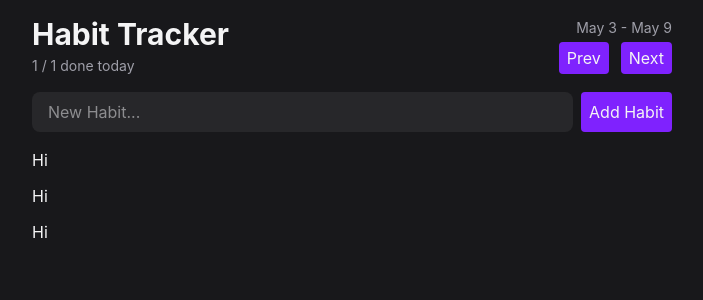
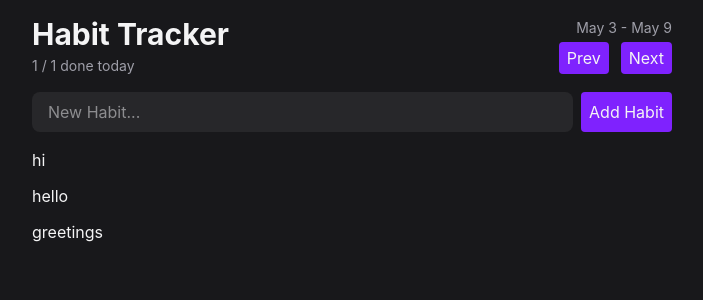
Before and after one commit to Adris3/habit_tracker, a React (Vite) app: page / in a window 1280 px wide. Shown: the top 300 px of the page, without its empty margins (288-991 px from the left). Built offline with nearby package versions, Linux system fonts and the light colour scheme.

Commit message:
Page now outputs the name of the habits

```diff
--- a/src/components/Habitlist.tsx
+++ b/src/components/Habitlist.tsx
@@ -22,5 +22,5 @@ type HabititemProps = {
 }
 
 function Habititem({ habit }: HabititemProps) {
-    return <h1>Hi</h1>
+    return <h1>{habit.name}</h1>
 }
```
